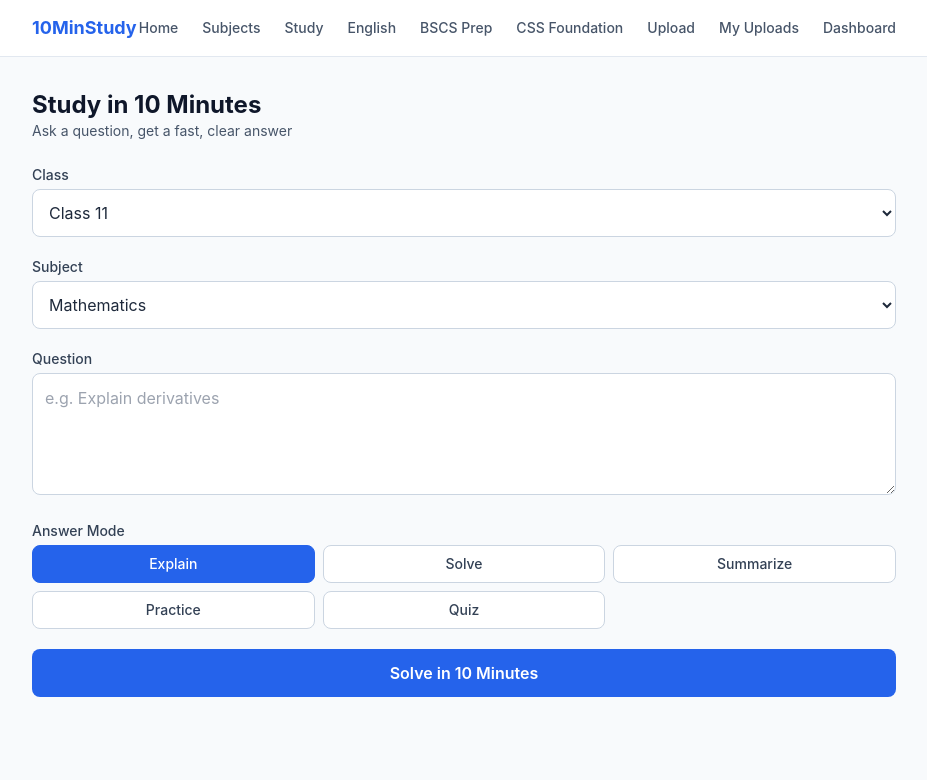
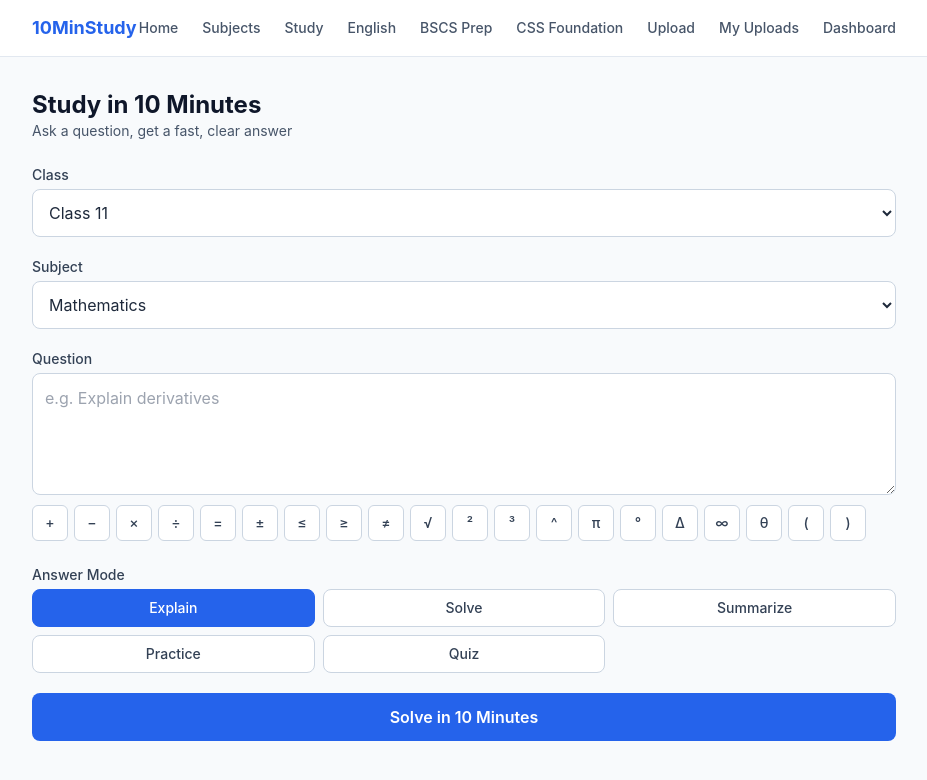
Before and after one commit to cryptopknews-glitch/Study-, a Next.js app: page /study in a window 1280 px wide. Shown: the top 780 px of the page, without its empty margins (176-1103 px from the left). Built offline with nearby package versions, Linux system fonts and the light colour scheme.

Commit message:
Add math symbols toolbar + history delete

```diff
--- a/src/app/study/page.tsx
+++ b/src/app/study/page.tsx
@@ -1,11 +1,16 @@
 'use client'
 
-import { Suspense, useState, type FormEvent, type ComponentProps } from 'react'
+import { Suspense, useState, useRef, type FormEvent, type ComponentProps } from 'react'
 import { useSearchParams } from 'next/navigation'
 import ReactMarkdown from 'react-markdown'
 import remarkGfm from 'remark-gfm'
 import type { Class, Subject } from '@/lib/types'
 import { CLASSES, SUBJECTS, ANSWER_MODES, type AnswerModeId } from '@/lib/constants'
+
+const MATH_SYMBOLS = [
+  '+', '−', '×', '÷', '=', '±', '≤', '≥', '≠',
+  '√', '²', '³', '^', 'π', '°', 'Δ', '∞', 'θ', '(', ')',
+]
 
 const markdownComponents: ComponentProps<typeof ReactMarkdown>['components'] = {
   h1: (props) => <h2 className="text-lg font-bold text-slate-900 mt-4 mb-2 first:mt-0" {...props} />,
@@ -45,6 +50,24 @@ function StudyForm() {
   const [savingNote, setSavingNote] = useState(false)
   const [noteSaved, setNoteSaved] = useState(false)
   const [copied, setCopied] = useState(false)
+  const textareaRef = useRef<HTMLTextAreaElement>(null)
+
+  function insertSymbol(symbol: string) {
+    const el = textareaRef.current
+    if (!el) {
+      setQuestion((q) => q + symbol)
+      return
+    }
+    const start = el.selectionStart ?? question.length
+    const end = el.selectionEnd ?? question.length
+    const newValue = question.slice(0, start) + symbol + question.slice(end)
+    setQuestion(newValue)
+    requestAnimationFrame(() => {
+      el.focus()
+      const cursor = start + symbol.length
+      el.setSelectionRange(cursor, cursor)
+    })
+  }
 
   async function handleSubmit(e: FormEvent) {
     e.preventDefault()
@@ -177,6 +200,7 @@ function StudyForm() {
             Question
           </label>
           <textarea
+            ref={textareaRef}
             id="question"
             value={question}
             onChange={(e) => setQuestion(e.target.value)}
@@ -184,6 +208,18 @@ function StudyForm() {
             placeholder="e.g. Explain derivatives"
             className="w-full rounded-lg border border-slate-300 py-3 px-3 text-slate-800"
           />
+          <div className="flex gap-1.5 overflow-x-auto pb-1 -mx-1 px-1">
+            {MATH_SYMBOLS.map((symbol) => (
+              <button
+                type="button"
+                key={symbol}
+                onClick={() => insertSymbol(symbol)}
+                className="shrink-0 w-9 h-9 flex items-center justify-center rounded-md border border-slate-300 bg-white text-slate-700 text-sm font-medium active:bg-slate-100"
+              >
+                {symbol}
+              </button>
+            ))}
+          </div>
         </div>
 
         <div className="space-y-1">
```
